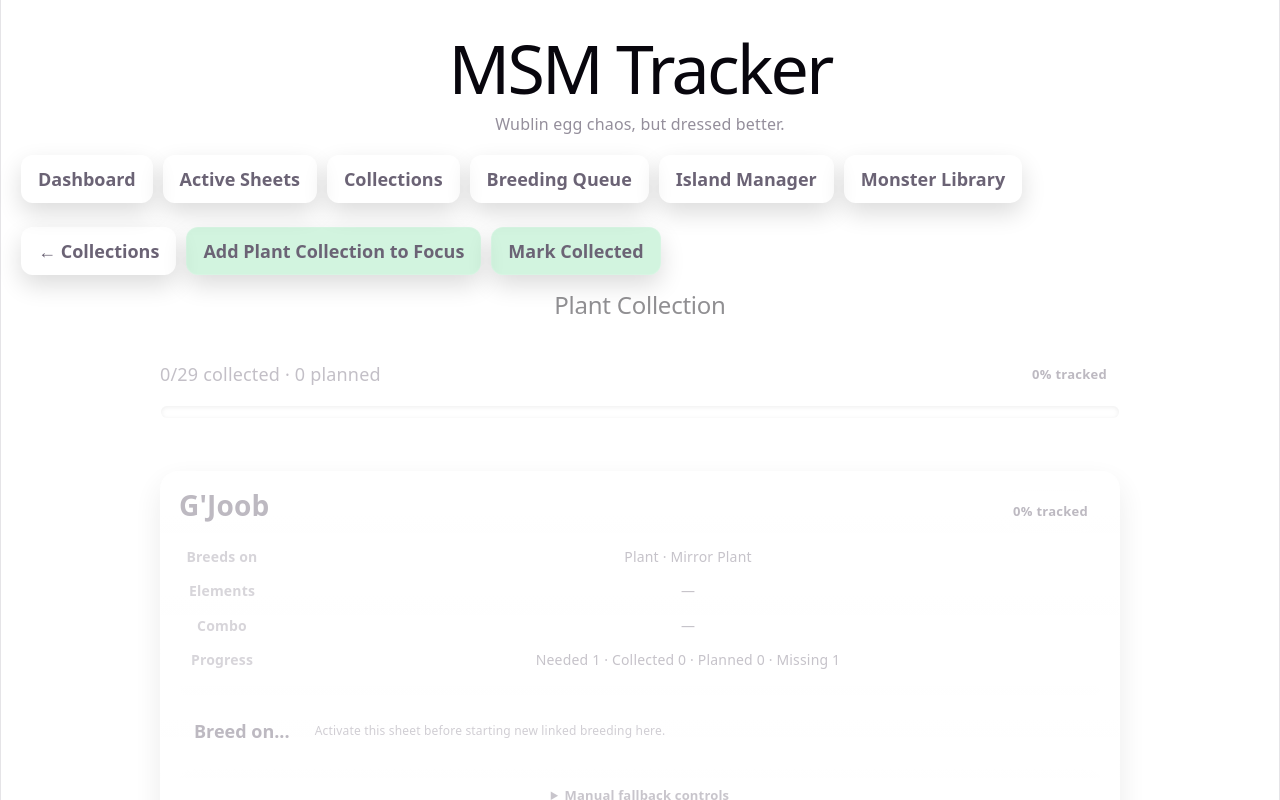
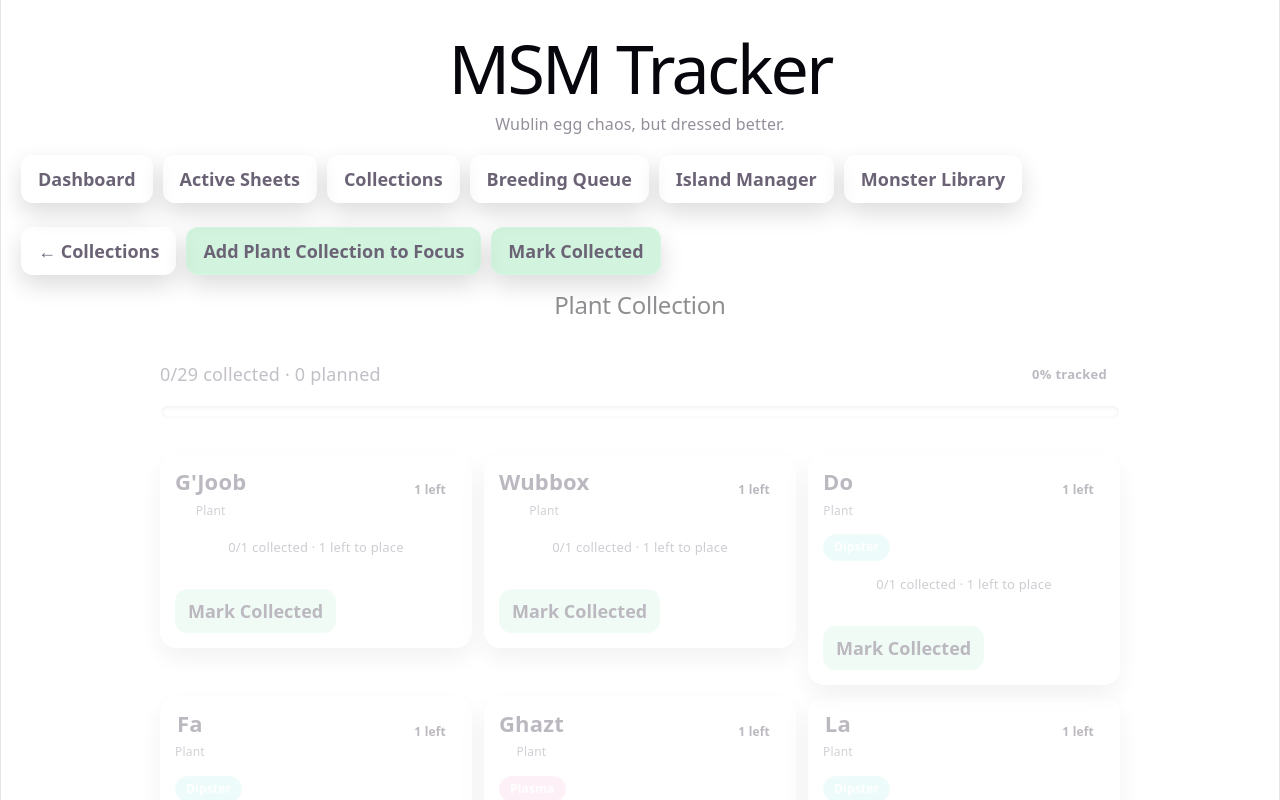
Before and after one commit to jess-almo/msm-tracker, a React (Vite) app: page / in a window 1280 px wide. Both pictures are taken after a click on the button 944 px from the left and 1363 px from the top of the page. Shown: the top 800 px of the page. Built offline with nearby package versions, Linux system fonts and the light colour scheme.

Commit message:
restore island collection demand from all collection sheets

```diff
--- a/src/components/IslandPlanner.jsx
+++ b/src/components/IslandPlanner.jsx
@@ -239,6 +239,11 @@ function NeedNowRow({ item, faded, canBreed, onBreed, buttonLabel = "Assign Here
 {
   const metadata = getMonsterMetadata(item.name);
   const hasUnreservedNeed = item.queueRemaining > 0;
+  const isIslandCollectionEntry = item.sheetType === "island";
+  const showBreedableIslands =
+    !isIslandCollectionEntry
+    && Array.isArray(item.validBreedingIslands)
+    && item.validBreedingIslands.length > 1;
 
   return (
     <div
@@ -273,7 +278,7 @@ function NeedNowRow({ item, faded, canBreed, onBreed, buttonLabel = "Assign Here
         Remaining {item.queueRemaining} · Total left {item.actualRemaining} · Breeding {item.breeding} · Zapped {item.zapped}/{item.required}
       </div>
 
-      {item.validBreedingIslands?.length > 1 && (
+      {showBreedableIslands && (
         <div style={{ marginTop: "8px", fontSize: "13px", opacity: 0.68 }}>
           Breedable on: {item.validBreedingIslands.join(" · ")}
         </div>
--- a/src/components/SheetMonsterCard.jsx
+++ b/src/components/SheetMonsterCard.jsx
@@ -140,6 +140,7 @@ export default function SheetMonsterCard({
   monsterIndex,
   sheetKey,
   isIslandSheet,
+  compact = false,
   isSheetActive,
   breedingSessions,
   islandPlannerByName,
@@ -150,12 +151,21 @@ export default function SheetMonsterCard({
 {
   const [showBreedOptions, setShowBreedOptions] = useState(false);
   const remaining = Math.max(0, monster.required - monster.zapped - monster.breeding);
+  const actualRemaining = Math.max(0, monster.required - monster.zapped);
+  const trackedCount = Math.min(monster.required, monster.zapped + monster.breeding);
   const progress = monster.required
-    ? Math.round(((monster.zapped + monster.breeding) / monster.required) * 100)
+    ? Math.round((trackedCount / monster.required) * 100)
     : 0;
   const isComplete = monster.zapped >= monster.required;
   const metadata = getMonsterMetadata(monster.name);
   const validBreedingIslands = getMonsterBreedingIslands(monster.name);
+  const acquisitionType = monster.acquisitionType || "breed";
+  const showInOperations = monster.showInOperations !== false;
+  const collectionIslandLabel = isRealBreedingIsland(monster.requirementIsland)
+    ? monster.requirementIsland
+    : (isRealBreedingIsland(monster.island) ? monster.island : "");
+  const shouldShowIslandBreedOptions = !isIslandSheet || showInOperations;
+  const canStartBreedingFromSheet = shouldShowIslandBreedOptions && validBreedingIslands.length > 0;
   const assignedZapReadySessions = useMemo(
     () =>
       breedingSessions.filter((session) =>
@@ -168,9 +178,143 @@ export default function SheetMonsterCard({
       }),
     [breedingSessions, monster.name, sheetKey]
   );
-  const islandLabel = validBreedingIslands.length > 0
+  const metadataLabel = isIslandSheet
+    ? (
+      acquisitionType === "breed"
+        ? "Collection island"
+        : acquisitionType === "keys"
+          ? "Acquired with keys"
+          : acquisitionType === "market_relics"
+            ? "Acquired with relics"
+            : acquisitionType === "seasonal"
+              ? "Seasonal availability"
+              : "Collection source"
+    )
+    : "Breeds on";
+  const metadataValue = isIslandSheet
+    ? (
+      collectionIslandLabel
+        ? (
+          acquisitionType === "breed"
+            ? collectionIslandLabel
+            : `${collectionIslandLabel}${acquisitionType === "seasonal" ? " · enable when available" : ""}`
+        )
+        : "Collection-only entry"
+    )
+    : (
+      validBreedingIslands.length > 0
         ? validBreedingIslands.join(" · ")
-    : (isRealBreedingIsland(monster.island) ? monster.island : "No verified breeding islands");
+        : (isRealBreedingIsland(monster.island) ? monster.island : "No verified breeding islands")
+    );
+  const breedButtonLabel = isIslandSheet
+    ? (showInOperations ? "Plan on island" : null)
+    : "Breed on...";
+
+  if (compact && isIslandSheet)
+  {
+    return (
+      <div
+        className="sheet-monster-card"
+        style={{
+          border: "1px solid rgba(255,255,255,0.1)",
+          borderRadius: "16px",
+          padding: "14px",
+          background: isComplete
+            ? "linear-gradient(180deg, rgba(34,197,94,0.12), rgba(255,255,255,0.035))"
+            : "rgba(255,255,255,0.035)",
+          boxShadow: "0 10px 24px rgba(0,0,0,0.12)",
+          opacity: isComplete ? 0.82 : 1,
+          display: "grid",
+          gap: "10px",
+        }}
+      >
+        <div
+          style={{
+            display: "flex",
+            justifyContent: "space-between",
+            gap: "10px",
+            alignItems: "flex-start",
+          }}
+        >
+          <div style={{ minWidth: 0 }}>
+            <div style={{ fontSize: "22px", fontWeight: 700, lineHeight: 1.08 }}>
+              {monster.name}
+            </div>
+            <div style={{ marginTop: "4px", fontSize: "12px", opacity: 0.66 }}>
+              {metadataValue}
+            </div>
+          </div>
+
+          <div
+            style={{
+              padding: "6px 10px",
+              borderRadius: "999px",
+              border: "1px solid rgba(255,255,255,0.1)",
+              background: isComplete ? "rgba(34,197,94,0.16)" : "rgba(255,255,255,0.08)",
+              fontSize: "12px",
+              fontWeight: 700,
+              whiteSpace: "nowrap",
+            }}
+          >
+            {isComplete ? "Collected" : `${actualRemaining} left`}
+          </div>
+        </div>
+
+        {metadata?.elements?.length > 0 && (
+          <div style={{ display: "flex", gap: "8px", flexWrap: "wrap" }}>
+            {metadata.elements.map((element) => (
+              <span key={`${monster.name}-${element}`} style={getElementChipStyle(element)}>
+                {element}
+              </span>
+            ))}
+          </div>
+        )}
+
+        <div style={{ fontSize: "13px", opacity: 0.72 }}>
+          {isComplete
+            ? `${monster.required}/${monster.required} collected`
+            : `${monster.zapped}/${monster.required} collected`}
+          {!isComplete && monster.breeding > 0 ? ` · ${monster.breeding} waiting to hatch` : ""}
+          {!isComplete && monster.breeding <= 0 ? ` · ${actualRemaining} left to place` : ""}
+        </div>
+
+        <div
+          style={{
+            height: "9px",
+            borderRadius: "999px",
+            background: "rgba(255,255,255,0.07)",
+            overflow: "hidden",
+            border: "1px solid rgba(255,255,255,0.08)",
+          }}
+        >
+          <div
+            style={{
+              width: `${Math.min(progress, 100)}%`,
+              height: "100%",
+              borderRadius: "999px",
+              background: isComplete
+                ? "linear-gradient(90deg, rgba(34,197,94,0.98), rgba(74,222,128,0.85))"
+                : "linear-gradient(90deg, rgba(34,197,94,0.88), rgba(187,247,208,0.5))",
+            }}
+          />
+        </div>
+
+        <div style={{ display: "flex", gap: "8px", flexWrap: "wrap" }}>
+          <button
+            type="button"
+            style={{
+              ...primaryButtonStyle,
+              padding: "8px 12px",
+              background: isComplete ? "rgba(239,68,68,0.14)" : "rgba(34,197,94,0.14)",
+            }}
+            onClick={() => onAdjustMonster?.(monsterIndex, "zapped", isComplete ? -1 : 1)}
+          >
+            {isComplete ? "Clear Collected" : "Mark Collected"}
+          </button>
+        </div>
+      </div>
+    );
+  }
 
   return (
     <div
@@ -208,7 +352,7 @@ export default function SheetMonsterCard({
         </div>
 
         <div style={{ display: "grid", gap: "8px" }}>
-          <MetadataRow label="Breeds on" value={<span>{islandLabel}</span>} />
+          <MetadataRow label={metadataLabel} value={<span>{metadataValue}</span>} />
           <MetadataRow
             label="Elements"
             value={
@@ -231,7 +375,7 @@ export default function SheetMonsterCard({
             value={
               <span>
                 {isIslandSheet
-                  ? `Needed ${monster.required} · Collected ${monster.zapped} · Planned ${monster.breeding} · Missing ${remaining}`
+                  ? `Needed ${monster.required} · Collected ${monster.zapped} · Tracked ${trackedCount} · Left to place ${actualRemaining}`
                   : `Required ${monster.required} · Zapped ${monster.zapped} · Breeding ${monster.breeding} · Remaining ${remaining}`}
               </span>
             }
@@ -263,18 +407,20 @@ export default function SheetMonsterCard({
 
         <div style={{ display: "grid", gap: "10px" }}>
           <div className="sheet-monster-actions">
+            {breedButtonLabel && (
               <button
                 type="button"
                 style={{
                   ...primaryButtonStyle,
                   background: showBreedOptions ? "rgba(245,158,11,0.18)" : primaryButtonStyle.background,
-                opacity: validBreedingIslands.length > 0 ? 1 : 0.6,
+                  opacity: canStartBreedingFromSheet ? 1 : 0.6,
                 }}
                 onClick={() => setShowBreedOptions((current) => !current)}
-              disabled={validBreedingIslands.length === 0}
+                disabled={!canStartBreedingFromSheet}
               >
-              Breed on...
+                {breedButtonLabel}
               </button>
+            )}
 
             {assignedZapReadySessions.length > 0 && (
               <button
@@ -297,12 +443,19 @@ export default function SheetMonsterCard({
 
             {!isSheetActive && (
               <div style={{ fontSize: "12px", opacity: 0.7 }}>
-                Activate this sheet before starting new linked breeding here.
+                {showInOperations
+                  ? "Activate this sheet before starting new linked breeding here."
+                  : "This collection entry is tracked here without driving live operations."}
+              </div>
+            )}
+            {isSheetActive && isIslandSheet && !showInOperations && (
+              <div style={{ fontSize: "12px", opacity: 0.7 }}>
+                This collection entry stays visible here but does not use the operational planner.
               </div>
             )}
           </div>
 
-          {showBreedOptions && (
+          {showBreedOptions && canStartBreedingFromSheet && (
             <div
               className="sheet-monster-breed-grid"
               style={{
@@ -311,7 +464,7 @@ export default function SheetMonsterCard({
                 gap: "8px",
               }}
             >
-              {validBreedingIslands.map((islandName) =>
+              {(isIslandSheet ? [collectionIslandLabel].filter(Boolean) : validBreedingIslands).map((islandName) =>
               {
                 const availability = getBreedAvailability({
                   isSheetActive,
--- a/src/components/TrackerSheet.jsx
+++ b/src/components/TrackerSheet.jsx
@@ -234,6 +234,21 @@ export default function TrackerSheet({
         </div>
       )}
 
+      <div
+        style={
+          isIslandSheet
+            ? {
+                display: "grid",
+                gridTemplateColumns: "repeat(auto-fit, minmax(260px, 1fr))",
+                gap: "12px",
+                alignItems: "start",
+              }
+            : {
+                display: "grid",
+                gap: "0px",
+              }
+        }
+      >
         {data.monsters.map((monster, monsterIndex) => (
           <SheetMonsterCard
             key={`${data.key}-${monster.name}-${monsterIndex}`}
@@ -241,6 +256,7 @@ export default function TrackerSheet({
             monsterIndex={monsterIndex}
             sheetKey={data.key}
             isIslandSheet={isIslandSheet}
+            compact={isIslandSheet}
             isSheetActive={data.isActive}
             breedingSessions={breedingSessions}
             islandPlannerByName={islandPlannerByName}
@@ -249,6 +265,7 @@ export default function TrackerSheet({
             onZapReady={onZapReady}
           />
         ))}
+      </div>
     </div>
   );
 }
```
Also changed, not shown: src/utils/queue.js (+54 -10 lines), 1 other file (tests, documents, lock files or other folders). Lines whose indentation alone changed are shown as unchanged.
